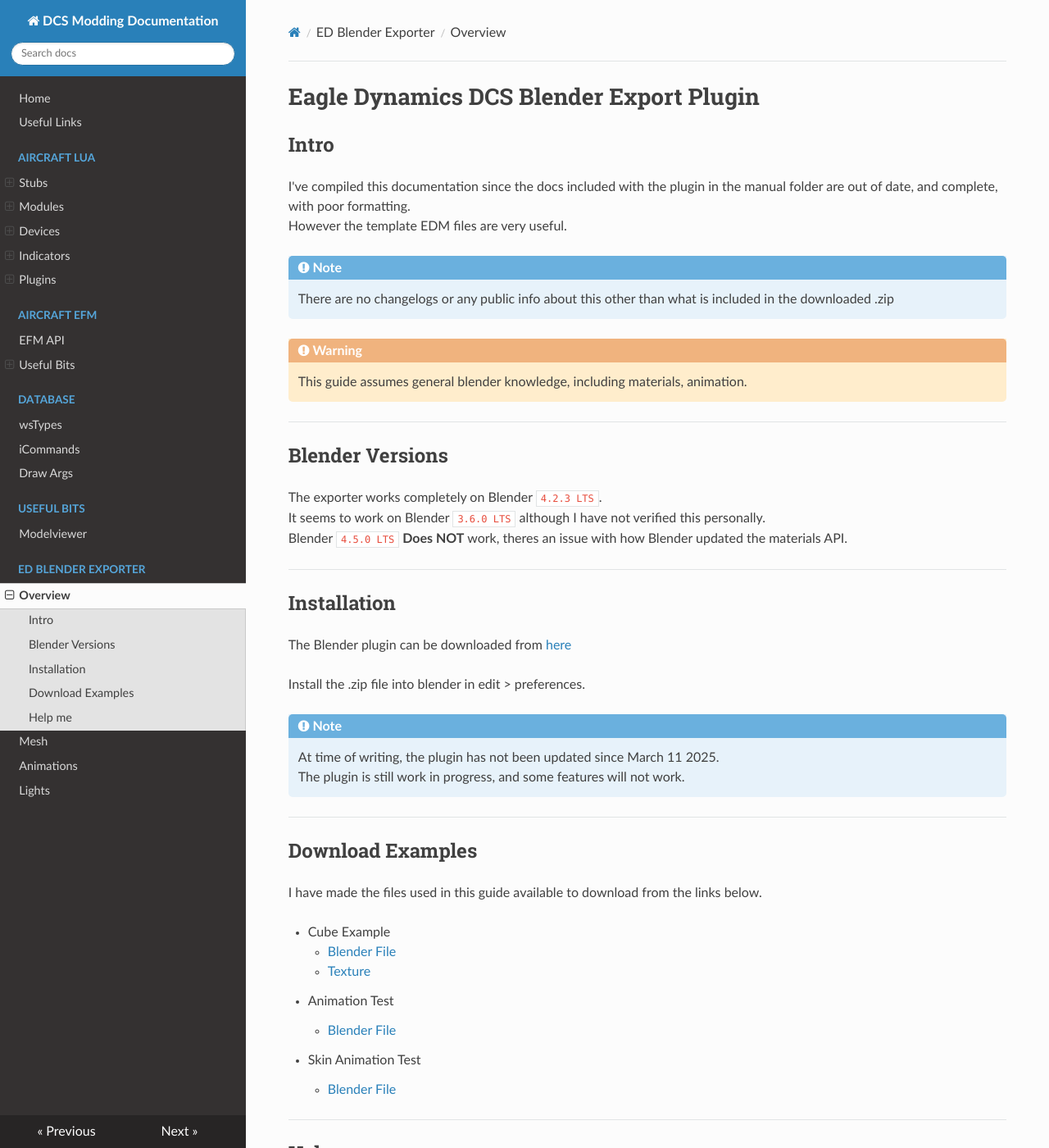
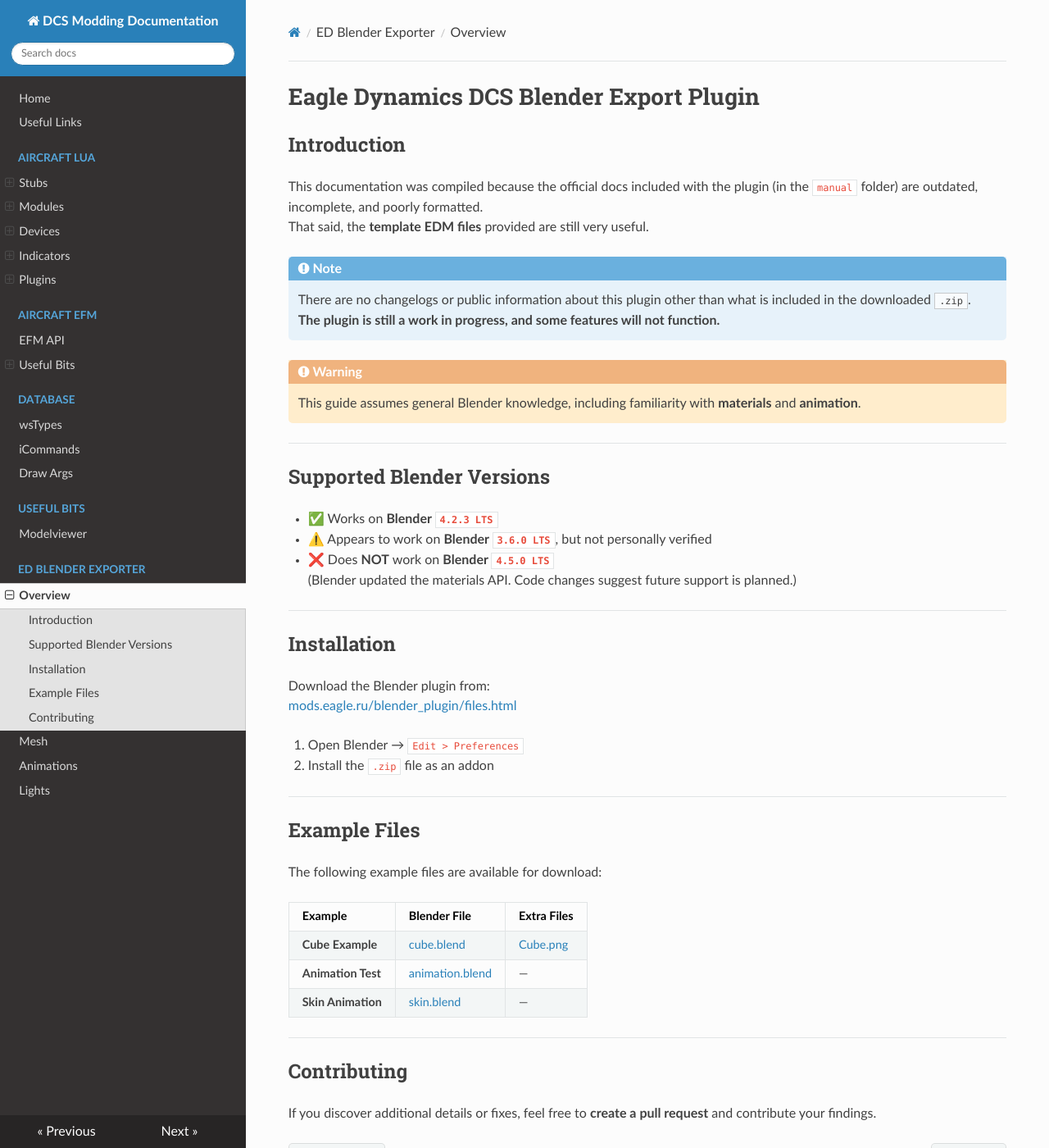
Before and after one commit to DCS-OpenSource/dcs-opensource-modding-guide, an MkDocs documentation site: the page built from docs/EDM-Export/Overview.md, in a window 1280 px wide and 1400 px high. Shown: the whole window at 82% size. Built offline with MkDocs 1.6.1, drawn with Linux system fonts in a browser that asks for light colours; nearby versions of some CDN libraries; some of the changed text lies outside the part shown.

```diff
--- a/docs/EDM-Export/Overview.md
+++ b/docs/EDM-Export/Overview.md
@@ -1,48 +1,49 @@
 # Eagle Dynamics DCS Blender Export Plugin
 
-## Intro
-I've compiled this documentation since the docs included with the plugin in the manual folder are out of date, and complete, with poor formatting.
-However the template EDM files are very useful.
+## Introduction
+This documentation was compiled because the official docs included with the plugin (in the `manual` folder) are outdated, incomplete, and poorly formatted.
+That said, the **template EDM files** provided are still very useful.
 
-!!! Note
-    There are no changelogs or any public info about this other than what is included in the downloaded .zip
+!!! note
+    There are no changelogs or public information about this plugin other than what is included in the downloaded `.zip`.
+    **The plugin is still a work in progress, and some features will not function.**
 
-!!! Warning
-    This guide assumes general blender knowledge, including materials, animation.
+!!! warning
+    This guide assumes general Blender knowledge, including familiarity with **materials** and **animation**.
 
 ---
 
-## Blender Versions
+## Supported Blender Versions
 
-The exporter works completely on Blender `4.2.3 LTS`.
-It seems to work on Blender `3.6.0 LTS` although I have not verified this personally.
-Blender `4.5.0 LTS` **Does NOT** work, theres an issue with how Blender updated the materials API.
+- ✅ Works on **Blender `4.2.3 LTS`**
+- ⚠️ Appears to work on **Blender `3.6.0 LTS`**, but not personally verified
+- ❌ Does **NOT** work on **Blender `4.5.0 LTS`**
+  (Blender updated the materials API. Code changes suggest future support is planned.)
 
 ---
 
 ## Installation
-The Blender plugin can be downloaded from [here](https://mods.eagle.ru/blender_plugin/files.html){:target="_blank"}
 
-Install the .zip file into blender in edit > preferences.
+Download the Blender plugin from:
+[mods.eagle.ru/blender_plugin/files.html](https://mods.eagle.ru/blender_plugin/files.html){:target="_blank"}
 
-!!! Note
-    At time of writing, the plugin has not been updated since March 11 2025.
-    The plugin is still work in progress, and some features will not work.
+1. Open Blender → `Edit > Preferences`
+2. Install the `.zip` file as an addon
 
 ---
 
-## Download Examples
-I have  made the files used in this guide available to download from the links below.
+## Example Files
 
-- Cube Example
-    - [Blender File](Blender%20Examples/Blend/cube.blend)
-    - [Texture](Blender%20Examples/EDM/Textures/Cube.png){:download="Cube"}
-- Animation Test
-    - [Blender File](Blender%20Examples/Blend/animation.blend)
+The following example files are available for download:
 
-- Skin Animation Test
-    - [Blender File](Blender%20Examples/Blend/skin.blend)
+| Example              | Blender File                                                     | Extra Files                                                                  |
+|----------------------|------------------------------------------------------------------|------------------------------------------------------------------------------|
+| **Cube Example**     | [cube.blend](Blender%20Examples/Blend/cube.blend)                | [Cube.png](Blender%20Examples/EDM/Textures/Cube.png){:download="Cube"}       |
+| **Animation Test**   | [animation.blend](Blender%20Examples/Blend/animation.blend)      | —                                                                            |
+| **Skin Animation**   | [skin.blend](Blender%20Examples/Blend/skin.blend)                | —                                                                            |
+
 ---
 
-## Help me
-Feel free to create a pull request and contribute your findings
+## Contributing
+
+If you discover additional details or fixes, feel free to **create a pull request** and contribute your findings.
```
Also changed, not shown: docs/EDM-Export/Animations.md (+46 -2 lines), docs/EDM-Export/Mesh.md (+1 -1 lines), docs/EDM-Export/images/animation_in_mv.png (added), docs/EDM-Export/images/basic_animation1.png (added), docs/EDM-Export/images/cube.png (added), docs/EDM-Export/images/insert_keyframe.png (added), docs/EDM-Export/images/multiple_keyframes.png (added), docs/EDM-Export/images/rotation_system.png (added), 4 other files.
